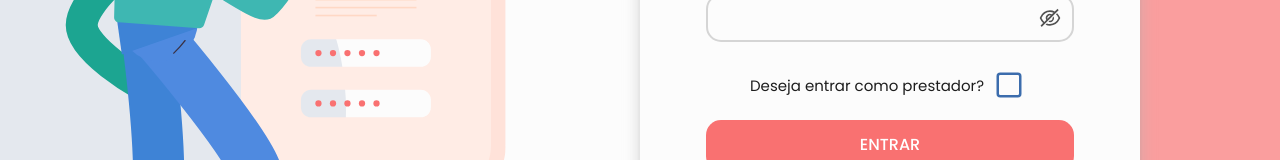
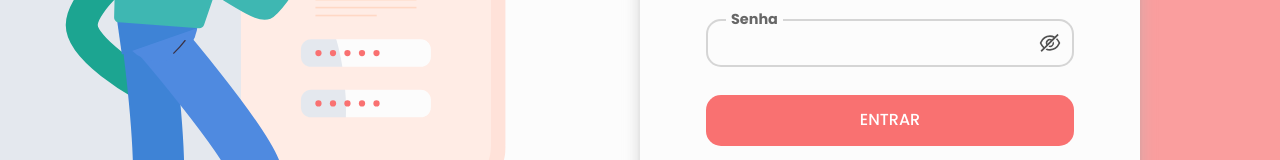
Before and after one commit to schutz-luca/intime-web, a React (Vite) app: page / in a window 1280 px wide. Shown: the part 330-490 px from the top of the page. Built offline with nearby package versions, Linux system fonts and the light colour scheme.

Commit message:
login integration

```diff
--- a/package.json
+++ b/package.json
@@ -14,6 +14,7 @@
     "date-fns": "^2.27.0",
     "dotenv": "^10.0.0",
     "framer-motion": "^5.3.1",
+    "jwt-decode": "^3.1.2",
     "polished": "^4.1.3",
     "react": "^17.0.0",
     "react-dom": "^17.0.0",
--- a/src/infra/http/handlers.ts
+++ b/src/infra/http/handlers.ts
@@ -3,6 +3,8 @@
  */
 import notify from 'features/notify';
 import { NotifyEnum } from 'features/notify/index.d';
+import user from 'features/user';
+import initialState from 'features/user/initialState';
 
 
 /**
@@ -26,6 +28,11 @@ const handleError =
         title: import.meta.env.VITE_ERROR_REQUEST_FAILED
       }));
     }
+
+    if (exception?.status === 401) {
+      localStorage.removeItem('token');
+      dispatch(user.actions.update(initialState))
+    }
   };
 
 
--- a/src/infra/http/http.ts
+++ b/src/infra/http/http.ts
@@ -37,6 +37,7 @@ const doFetch = async (url: string, config?: any): Promise<any> => {
     options.headers = {
       ...defaultHeaders,
       ...options.headers,
+      'Authorization': 'Bearer ' + localStorage.getItem('token'),
     };
 
     // is json request: stringify body
--- a/src/pages/LoginPage/index.tsx
+++ b/src/pages/LoginPage/index.tsx
@@ -2,6 +2,7 @@
  * IMPORTS
  */
 import { yupResolver } from '@hookform/resolvers/yup';
+import jwt_decode from "jwt-decode";
 import { useForm } from "react-hook-form";
 import { useDispatch, useSelector } from "react-redux";
 import LoginImage from "assets/login-background.svg";
@@ -16,8 +17,6 @@ import { $CheckContainer, $Form, $Link } from "./styles";
 import http from 'infra/http';
 import { useHistory } from 'react-router';
 import { notify } from 'infra/notify';
-import { Checkbox } from 'components/form/checkbox';
-import { useState } from 'react';
 
 /**
  * I am the login page
@@ -40,29 +39,28 @@ export const LoginPage = () => {
     // handle form submit
     const onSubmit = async (data: any): Promise<void> => {
         try {
-            const entity = data.isProvider ? 'provider' : 'client'
-            const response = await http.get(`${entity}`, { dispatch });
+            const response = await http.post('login', { body: data, dispatch });
 
             if (!response)
                 throw Error;
 
+            const currentUser: any = jwt_decode(response.token);
 
-
-            const currentUser = response[0];
-
+            localStorage.setItem('token', response.token);
             dispatch(user.actions.update({
                 id: currentUser.id,
                 email: currentUser.email,
-                name: currentUser.fullname,
-                role: entity,
+                name: currentUser.fullName,
+                role: currentUser.role,
                 signed: true,
             }));
             history.push("/");
         }
         catch (ex) {
+            console.log(ex)
             notify({
-                title: 'Não foi possível realizar o cadastro',
-                message: 'Tente novamente mais tarde',
+                title: 'Não foi possível realizar o login',
+                message: 'Verifique seu email e sua senha e tente novamente',
                 type: 'danger'
             })
         }
@@ -80,11 +78,6 @@ export const LoginPage = () => {
                 <Field error={errors.password?.message} label="Senha">
                     <Input name="password" innerRef={register} type="password" />
                 </Field>
-
-                <$CheckContainer >
-                    <p>Deseja entrar como prestador?</p>
-                    <Checkbox name="isProvider" innerRef={register} />
-                </$CheckContainer>
 
                 <Button disabled={isLoading}>
                     {isLoading ? 'Entrando...' : 'Entrar'}
--- a/src/routes/index.tsx
+++ b/src/routes/index.tsx
@@ -1,6 +1,7 @@
 /**
  * IMPORTS
  */
+import useLogout from "hooks/useLogout";
 import { Routes } from "./routes"
 
 /**
@@ -13,7 +14,7 @@ const RoutesLoader = () => {
     const { pathname } = window.location;
 
     return (
-        <Routes isLocalhost={isLocalhost} basename={pathname}/>
+        <Routes isLocalhost={isLocalhost} basename={pathname} />
     )
 }
 
--- a/src/routes/routes.tsx
+++ b/src/routes/routes.tsx
@@ -3,13 +3,12 @@
  */
 import { AnimatePresence, motion } from "framer-motion";
 import { useSelector } from "react-redux";
-import { BrowserRouter, Route } from "react-router-dom";
+import { BrowserRouter, Redirect, Route } from "react-router-dom";
 import { selectUser } from "features/user/selectors";
 import { RoleEnum } from "features/user/index.d"
 import { MainLayout } from "layouts/MainLayout";
 import { ClientHome } from "pages/Client/Home";
 import { LoginPage } from "pages/LoginPage";
-import { ProviderHome } from "pages/Provider/Home";
 import { IRoutesProps } from "./routes.d";
 import { ClientJoin } from "pages/Client/Join";
 import { ProviderJoin } from "pages/Provider/Join";
@@ -53,6 +52,7 @@ const Routes = (props: IRoutesProps) => {
                             <Route path="/" exact component={LoginPage} />
                             <Route path="/join" exact component={ClientJoin} />
                             <Route path="/join-provider" exact component={ProviderJoin} />
+                            <Route render={() => <Redirect to="/" />} />
                         </>
                     }
                 </motion.div>
```
Also changed, not shown: 1 other file (tests, documents, lock files or other folders).
